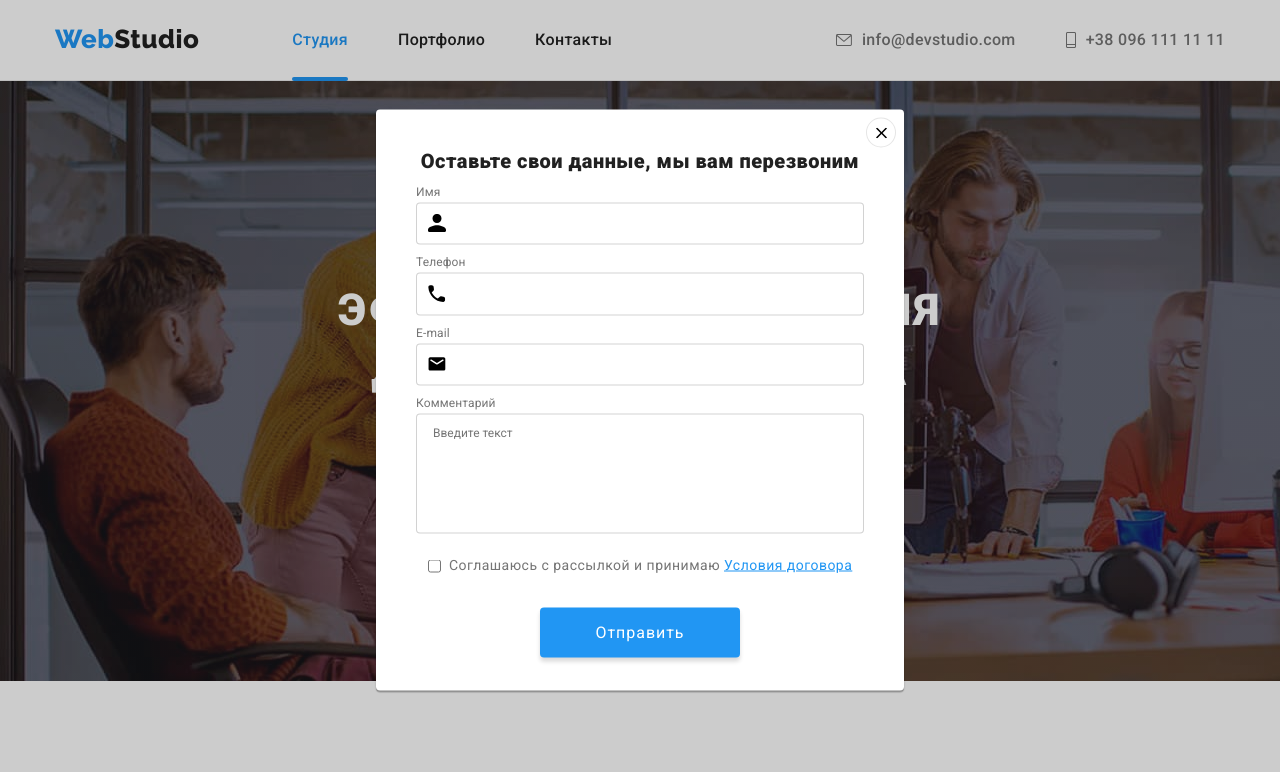
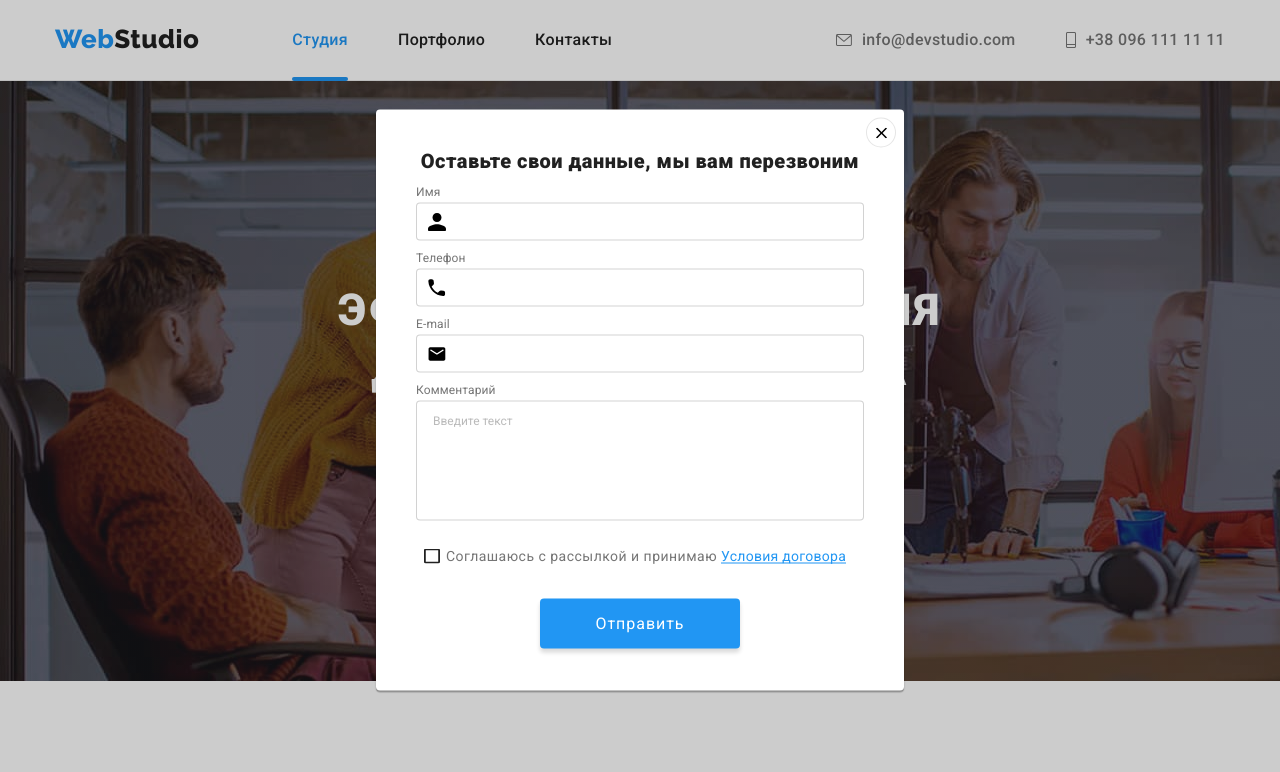
Before and after one commit to OlenaKozakova/goit-markup-hw-06, a plain HTML site: page index.html in a window 1280 px wide. Both pictures are taken after a click on the button "Заказать Услугу". Shown: the top 772 px of the page. Drawn offline with nearby package versions, Linux system fonts and the light colour scheme.

Commit message:
добавлен чекбокс в форму

```diff
--- a/css/style.css
+++ b/css/style.css
@@ -145,7 +145,7 @@ body {
 .link:hover .header-icon,
 .link:focus .header-icon {
   fill: var(--button-bcg-color);
-  transition-duration: 1950ms;
+  transition-duration: 250ms;
   transition-timing-function: cubic-bezier(0.4, 0, 0.2, 1);
 }
 
@@ -233,8 +233,8 @@ nav a.active {
 
 .hero-btn:hover,
 .hero-btn:focus {
-  color: var(--dark-color);
-  background-color: var(--main-color);
+  color: var(--button-bcg-color);
+  background-color: var(--white);
 }
 
 .backdrop {
@@ -265,6 +265,8 @@ nav a.active {
   width: 100%;
   max-width: 528px;
   height: 581px;
+
+  padding: 40px;
 
   background: #ffffff;
   box-shadow: 0px 1px 3px rgba(0, 0, 0, 0.12), 0px 1px 1px rgba(0, 0, 0, 0.14),
@@ -306,21 +308,17 @@ nav a.active {
 }
 
 .message {
-  margin-top: 40px;
+  margin-top: 0;
   margin-bottom: 12px;
-
   font-weight: bold;
   font-size: 20px;
   line-height: 1.15;
   text-align: center;
-
   color: var(--dark-color);
 }
 
 .form-field {
   position: relative;
-  margin-right: 40px;
-  margin-left: 40px;
   margin-bottom: 10px;
 }
 
@@ -331,7 +329,6 @@ nav a.active {
   font-size: 12px;
   line-height: 1.166;
 
-  margin-left: 40px;
   margin-bottom: 4px;
 
   letter-spacing: 0.01em;
@@ -349,6 +346,11 @@ nav a.active {
   transition-duration: 250ms;
   transition-timing-function: cubic-bezier(0.4, 0, 0.2, 1);
   outline: none;
+
+  font-style: normal;
+  font-weight: normal;
+  font-size: 12px;
+  line-height: 1.166;
 }
 
 .modal-icon {
@@ -361,14 +363,12 @@ nav a.active {
   transform: translateY(-50%);
 }
 
-.form-input:focus,
-.form-input:hover {
+.form-input:focus {
   cursor: pointer;
   border: 1px solid var(--button-bcg-color);
 }
 
-.form-input:focus ~ .modal-icon,
-.form-input:hover ~ .modal-icon {
+.form-input:focus ~ .modal-icon {
   fill: var(--button-bcg-color);
 }
 
@@ -388,13 +388,77 @@ nav a.active {
   outline: none;
 }
 
-.field-message:focus,
-.field-message:hover {
+.field-message:focus {
   cursor: pointer;
   border: 1px solid var(--button-bcg-color);
 }
 
-.checkbox-field {
+.field-message::placeholder {
+  font-style: normal;
+  font-weight: normal;
+  font-size: 12px;
+  line-height: 1.166;
+
+  color: rgba(117, 117, 117, 0.5);
+}
+
+.form-input:-webkit-autofill,
+.form-input:-webkit-autofill:hover,
+.form-input:-webkit-autofill:focus {
+  -webkit-text-fill-color: var(--dark-bcg);
+  -webkit-box-shadow: 0 0 0px 1000px var(--white) inset;
+}
+
+.check {
+  position: relative;
+  display: flex;
+  align-items: center;
+  font-style: normal;
+  font-weight: normal;
+  font-size: 14px;
+  line-height: 1.71;
+  padding-top: 20px;
+  padding-left: 30px;
+}
+
+.check-input {
+  -webkit-appearance: none;
+  -moz-appearance: none;
+  position: absolute;
+}
+
+.check-box {
+  position: absolute;
+  width: 16px;
+  height: 15px;
+  margin-left: -22px;
+  background-image: url(../images/index/check-box.svg);
+}
+
+.check-input:checked + .check-box {
+  background-image: url(../images/index/check-mark.svg);
+}
+
+.check-input:focus + .check-box {
+  background-image: url(../images/index/check-box.svg);
+}
+
+.check-input:checked:focus + .check-box {
+  background-image: url(../images/index/check-mark.svg);
+}
+
+.agreement {
+  display: inline-block;
+  font-style: normal;
+  font-weight: normal;
+  font-size: 14px;
+  line-height: 1;
+  color: var(--button-bcg-color);
+  margin-left: 4px;
+  border-bottom: 1px solid var(--button-bcg-color);
+}
+
+/*.checkbox-field {
   display: flex;
   align-items: center;
   margin-right: 40px;
@@ -422,7 +486,7 @@ nav a.active {
   font-size: 14px;
   line-height: 1.71;
   color: var(--button-bcg-color);
-}
+}*/
 
 .checkbox-btn {
   position: relative;
@@ -664,21 +728,21 @@ nav a.active {
 
 .icon {
   fill: var(--icon);
-  transition-duration: 1950ms;
+  transition-duration: 250ms;
   transition-timing-function: cubic-bezier(0.4, 0, 0.2, 1);
 }
 
 .link-client:hover,
 .link-client:focus {
   border-color: var(--button-bcg-color);
-  transition-duration: 1950ms;
+  transition-duration: 250ms;
   transition-timing-function: cubic-bezier(0.4, 0, 0.2, 1);
 }
 
 .link-client:hover .icon,
 .link-client:focus .icon {
   fill: var(--button-bcg-color);
-  transition-duration: 1950ms;
+  transition-duration: 250ms;
   transition-timing-function: cubic-bezier(0.4, 0, 0.2, 1);
 }
 
@@ -704,7 +768,7 @@ nav a.active {
 .footer .link-contact {
   color: rgba(255, 255, 255, 0.6);
 
-  transition-duration: 1950ms;
+  transition-duration: 250ms;
   transition-timing-function: cubic-bezier(0.4, 0, 0.2, 1);
 }
 
@@ -818,6 +882,12 @@ footer .social-link:focus {
 
 .btn-footer:hover,
 .btn-footer:focus {
-  color: var(--white);
-  background-color: rgba(255, 255, 255, 0.1);
+  color: var(--button-bcg-color);
+  background-color: var(--white);
 }
+
+.btn-footer:hover .btn-icon,
+.btn-footer:focus .btn-icon {
+  color: var(--button-bcg-color);
+  fill: var(--button-bcg-color);
+}
--- a/index.html
+++ b/index.html
@@ -120,14 +120,11 @@
                   <textarea class="field-message" name="message" cols="40" rows="10" placeholder="Введите текст"></textarea>
                 </label>
 
-                <label class="checkbox-field">
-                  <input class="checkbox" type="checkbox" name="topic" value="html" />
-                    <span class="checkbox-icon">
-                      <!--<svg width="16" height="15">
-                        <use xlink:href="./images/sprite.svg#icon-check-mark"></use>
-                      </svg>-->
-                  </span>
-                  <span class="checkbox-label">Соглашаюсь с рассылкой и принимаю <a href="" class="agreement">Условия договора</a></span>
+                <label class="check">
+                  <input class="check-input" type="checkbox" name="topic" value="html"/>
+                    <span class="check-box"></span>
+                    Соглашаюсь с рассылкой и принимаю <a href="" class="agreement link">Условия договора</a>
+
                 </label>
                 <button class="checkbox-btn button">Отправить</button>
                 </form>
```
Also changed, not shown: css/styleportfolio.css (+8 -2 lines), images/index/check-box.svg (added), images/index/check-mark.svg.
